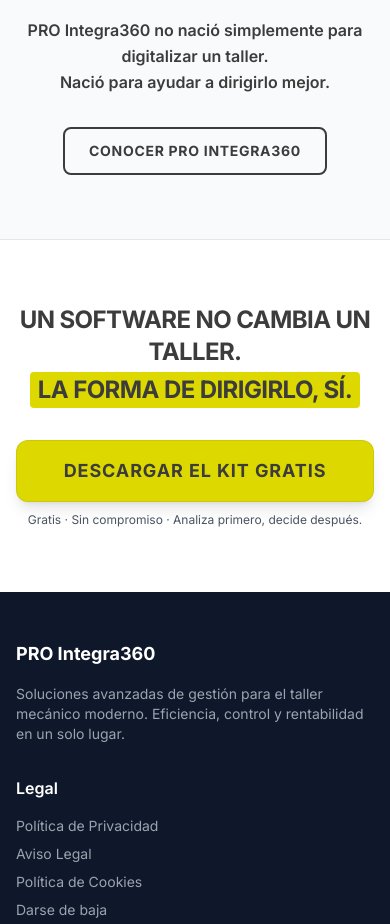
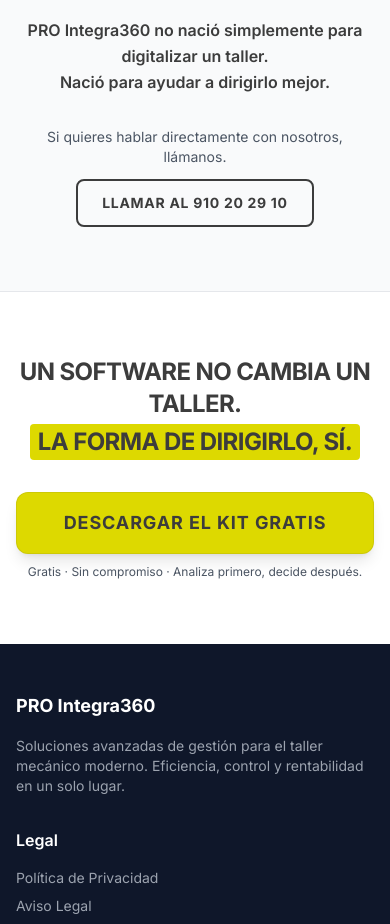
Before and after one commit to yelaugroup/pro-integra360--Campa-a-migraci-n, a React (Vite) app: page / in a window 390 px wide. Shown: the part 6264-7188 px from the top of the page. Built offline with nearby package versions, Linux system fonts and the light colour scheme.

Commit message:
feat(landing): replace Calendly CTA with direct phone call link
Update the secondary CTA to encourage direct contact via telephone to improve lead communication efficiency.

```diff
--- a/pages/LandingPage.tsx
+++ b/pages/LandingPage.tsx
@@ -392,14 +392,15 @@
           </div>
 
           {/* CTA secundario sutil (nunca compite visualmente con el CTA del kit) */}
-          <div className="flex justify-center">
+          <div className="flex flex-col items-center">
+            <p className="text-sm text-gray-600 mb-3 font-medium">
+              Si quieres hablar directamente con nosotros, llámanos.
+            </p>
             <a
-              href={CONFIG.CALENDLY_URL}
-              target="_blank"
-              rel="noopener noreferrer"
+              href="tel:+34910202910"
               className="inline-flex items-center justify-center px-6 py-3 rounded-lg border-2 border-brand-anthracite text-brand-anthracite font-bold text-sm uppercase tracking-wider hover:bg-brand-anthracite hover:text-white transition-colors duration-200"
             >
-              CONOCER PRO INTEGRA360
+              LLAMAR AL 910 20 29 10
             </a>
           </div>
 
```
